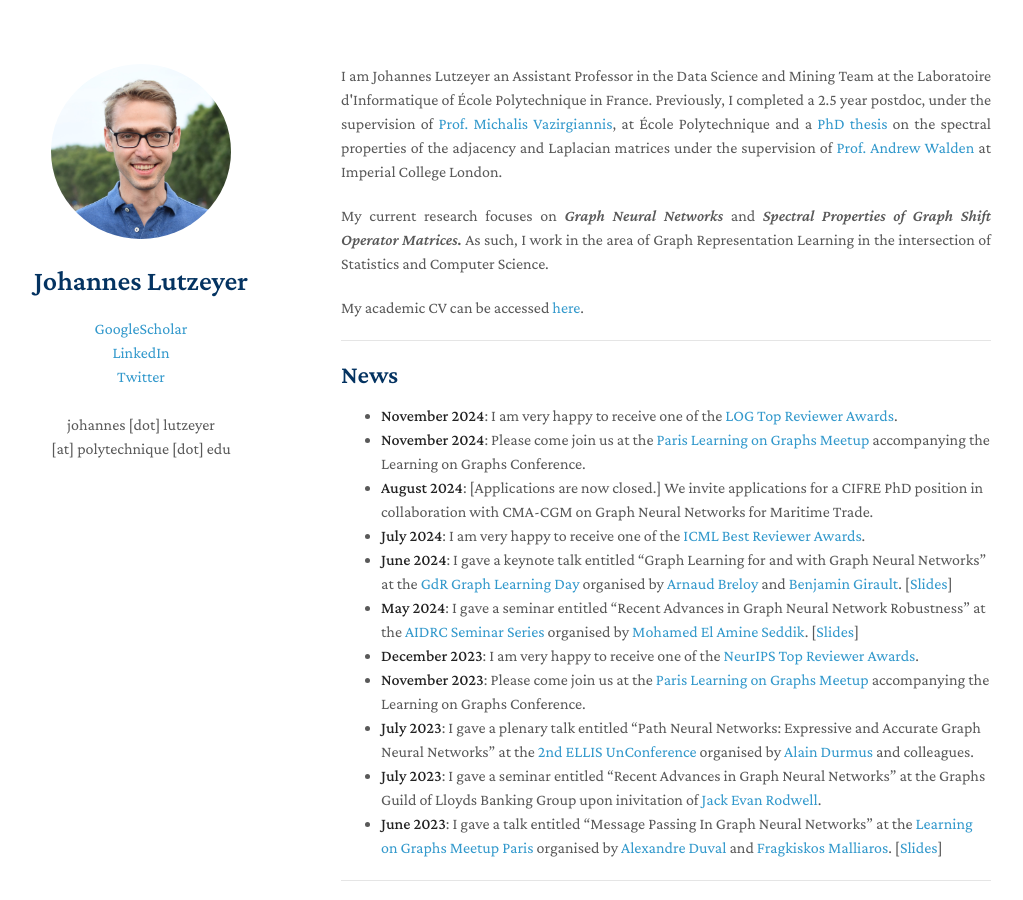
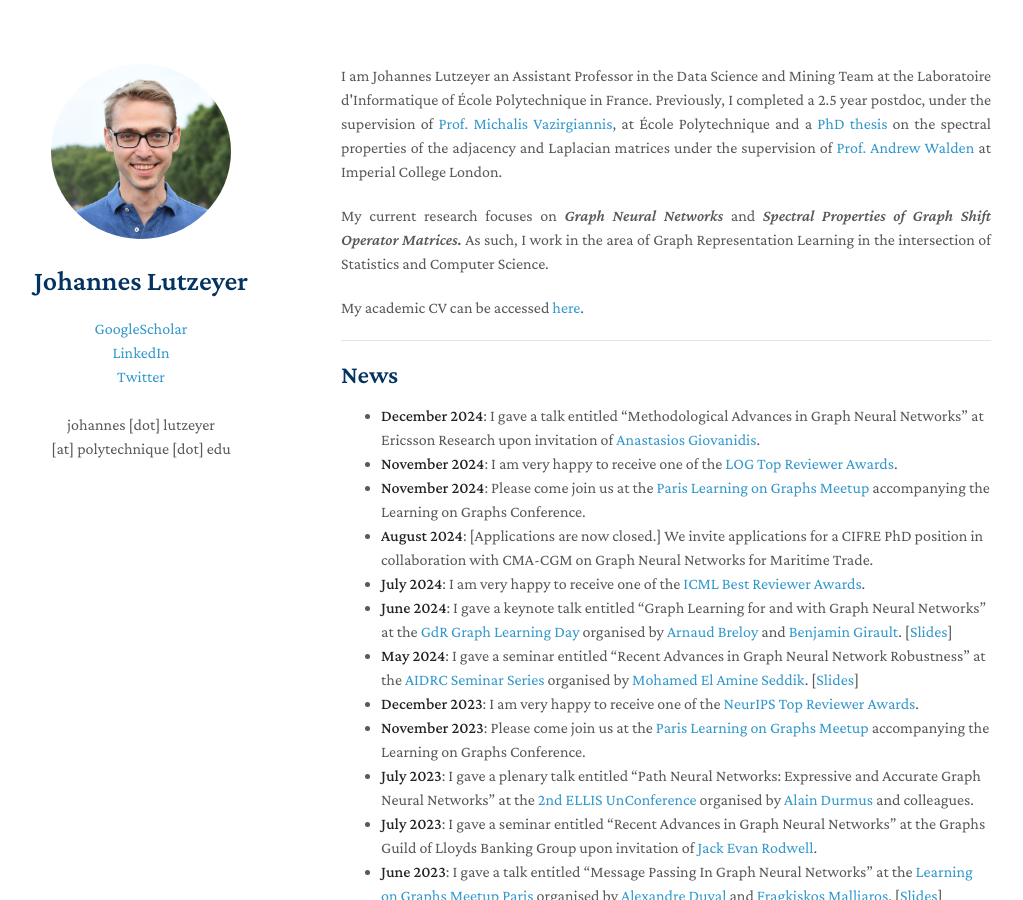
Before and after one commit to johanneslutzeyer/johanneslutzeyer.github.io, a Jekyll site: the page built from index.md, in a window 1280 px wide and 900 px high. Shown: the whole window, without its empty margins (129-1152 px from the left). Built offline with Jekyll 4.4.1, drawn with Linux system fonts in a browser that asks for light colours; our own code applies the rules of GitHub Pages for plain Markdown files; a script that is not in the unit is left out.

Commit message:
Update index.md

```diff
--- a/index.md
+++ b/index.md
@@ -13,6 +13,7 @@ My academic CV can be accessed <a href="https://johanneslutzeyer.com/doc/Johanne
 ---
 
 ## News
+- **December 2024**: I gave a talk entitled "Methodological Advances in Graph Neural Networks" at Ericsson Research upon invitation of <a href="https://anastasiosgiovanidis.net/" target="_blank">Anastasios Giovanidis</a>.
 - **November 2024**: I am very happy to receive one of the <a href="https://youtu.be/Ei1yYioawxg?t=371" target=" blank">LOG Top Reviewer Awards</a>.
 - **November 2024**: Please come join us at the <a href="https://sites.google.com/view/learning-on-graph-paris-meetup/home" target=" blank">Paris Learning on Graphs Meetup </a> accompanying the Learning on Graphs Conference.
 - **August 2024**: [Applications are now closed.] We invite applications for a CIFRE PhD position in collaboration with CMA-CGM on Graph Neural Networks for Maritime Trade.
@@ -22,7 +23,7 @@ My academic CV can be accessed <a href="https://johanneslutzeyer.com/doc/Johanne
 - **December 2023**: I am very happy to receive one of the <a href="https://neurips.cc/Conferences/2023/ProgramCommittee#top-reivewers" target=" blank">NeurIPS Top Reviewer Awards</a>.
 - **November 2023**: Please come join us at the <a href="https://sites.google.com/view/learning-on-graph-paris-meetup/home" target=" blank">Paris Learning on Graphs Meetup </a> accompanying the Learning on Graphs Conference.
 - **July 2023**: I gave a plenary talk entitled "Path Neural Networks: Expressive and Accurate Graph Neural Networks" at the <a href="https://ellisunconference2023.github.io/" target="_blank">2nd ELLIS UnConference</a> organised by <a href="http://alain.perso.math.cnrs.fr/index.html" target="_blank">Alain Durmus</a> and colleagues.
-- **July 2023**: I gave a seminar entitled "Recent Advances in Graph Neural Networks" at the Graphs Guild of Lloyds Banking Group upon inivitation of <a href="https://www.linkedin.com/in/jack-rodwell-a0a58612b/?originalSubdomain=uk" target="_blank">Jack Evan Rodwell</a>.
+- **July 2023**: I gave a seminar entitled "Recent Advances in Graph Neural Networks" at the Graphs Guild of Lloyds Banking Group upon invitation of <a href="https://www.linkedin.com/in/jack-rodwell-a0a58612b/?originalSubdomain=uk" target="_blank">Jack Evan Rodwell</a>.
 - **June 2023**: I gave a talk entitled "Message Passing In Graph Neural Networks" at the <a href="https://sites.google.com/view/learning-on-graph-paris-meetup/home" target="_blank">Learning on Graphs Meetup Paris</a> organised by <a href="https://alexduvalinho.github.io/" target="_blank">Alexandre Duval</a> and <a href="https://fragkiskos.me/" target="_blank">Fragkiskos Malliaros</a>. [<a href="https://t.co/P1EJzQntnq" target="_blank">Slides</a>]
 
 
```
